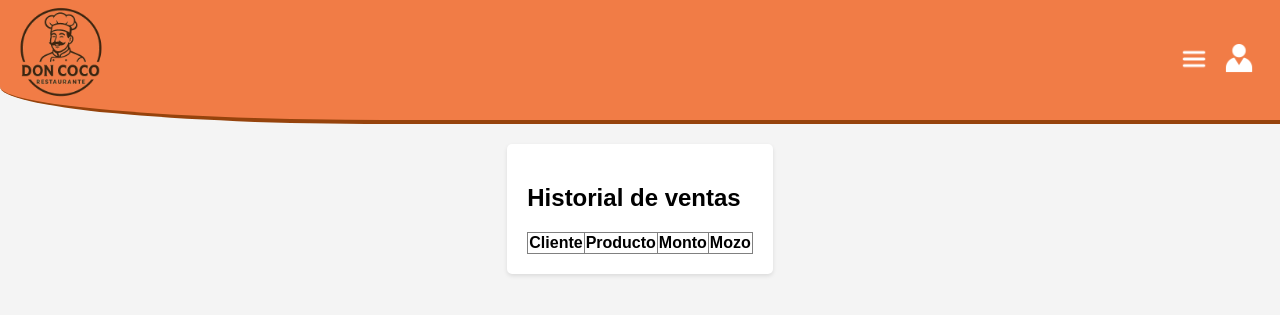
After one commit to Francox766/Don-Coco, a PHP site: page /datos/historial.html in a window 1280 px wide. The commit adds this page. Shown: the top 315 px of the page. Run offline with PHP 8.4, Linux system fonts and the light colour scheme; lists and menus that the app fills with data are empty.

Commit message:
OAIMDIAMDIAnhbhnm

```diff
--- a/Style/style.css
+++ b/Style/style.css
@@ -212,6 +212,7 @@ section.carta-menu {
     /* --- Scroll horizontal --- */
     overflow-x: auto;
     white-space: nowrap;
+
 }
 
 
@@ -246,9 +247,10 @@ section.carta-menu {
 
 .categoria ul {
     display: flex;
-    gap: 20px;
+    gap: 130px;
     padding: 0;
     margin: 0;
+    justify-content:center;
 }
 
 
@@ -356,3 +358,11 @@ section.carta-menu {
         display: none;
     }
 }
+
+@media (max-width: 1920px) {
+    .p_opc {
+        font-size: 0.8em;
+        top: 14.5%;
+    }
+
+}
--- a/Style/stylePanel.css
+++ b/Style/stylePanel.css
@@ -3,6 +3,18 @@ body{
     background-color: #f4f4f4;
     margin: 0;
     padding: 20px;
+}
+
+header {
+    background-color: rgb(150, 97, 54);
+    color: white;
+    padding: 10px 0;
+    text-align: center;
+    width: 100%;
+    position: fixed;
+    top: 0;
+    left: 0;
+    z-index: 1000;
 }
 
 .Agregar_cli, .Ver_cli, .Hacer_venta, .Historial_ventas {
@@ -26,3 +38,10 @@ button {
     cursor: pointer;
     border-radius: 5px;
 }
+
+main{
+    display: flex;
+    flex-direction: column;
+    align-items: center;
+    margin-top: 10%;
+}
--- /dev/null
+++ b/datos/historial.html
@@ -0,0 +1,66 @@
+<!DOCTYPE html>
+<html lang="en">
+<head>
+    <meta charset="UTF-8">
+    <meta name="viewport" content="width=device-width, initial-scale=1.0">
+    <title>Document</title>
+    <link rel="stylesheet" href="/Style/style.css">
+    <link rel="stylesheet" href="/Style/stylePanel.css">
+</head>
+<body>
+    <header>
+        <div class="container">
+            <div class="Encabezado">
+                <a href="/index.html"><img src="/img/doncocoLogo-sinfondo.png" alt="" /></a>
+            </div>
+
+            <div class="logouser">
+                <button class="btn-opc" onclick="Apare_Opc()"><img src="/img/menu.png" alt=""></button>
+
+                <a href="login.html">
+                    <img src="/img/ini_logo.png" alt="" />
+                </a>
+            </div>
+        </div>
+
+        <div class="p_opc">
+            <div class="opc">
+                <button><a href="/datos/historial.html">Historial</a></button>
+                <button><a href="/datos/ver_cli.html">Ver cliente</a></button>
+                <button><a href="/datos/ver_venta.html">Ver venta</a></button>
+                <button><a href="/datos/agre_clin.html">Agregar cliente</a></button>
+            </div>
+        </div>
+    </header>
+
+    <main>
+
+
+        <div class="Historial_ventas">
+            <h2>Historial de ventas</h2>
+            <table border="1">
+                <tr>
+                    <th>Cliente</th>
+                    <th>Producto</th>
+                    <th>Monto</th>
+                    <th>Mozo</th>
+                </tr>
+
+                <tr>
+
+                    <!-- Agregar los td desde php -->
+                </tr>
+            </table>
+
+        </div>
+
+
+
+
+
+
+    </main>
+</body>
+<script src="/Script/aparecer_opciones.js"></script>
+
+</html>
```
Also changed, not shown: datos/agre_clin.html (added, +61 -0 lines), datos/hacer_ventas.html (added, +58 -0 lines), datos/ver_cli.html (added, +64 -0 lines), index.html (+7 -8 lines), panel.html (+21 -5 lines).
